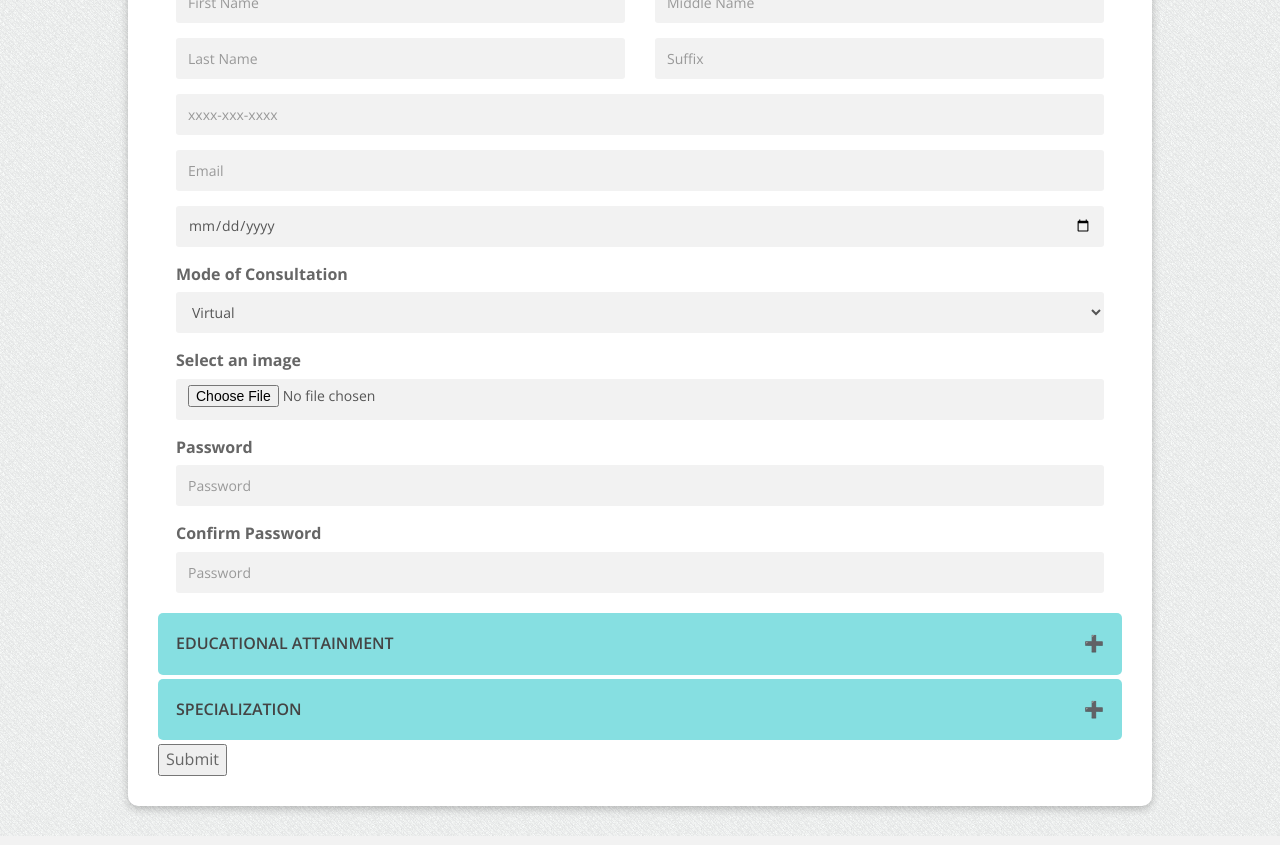
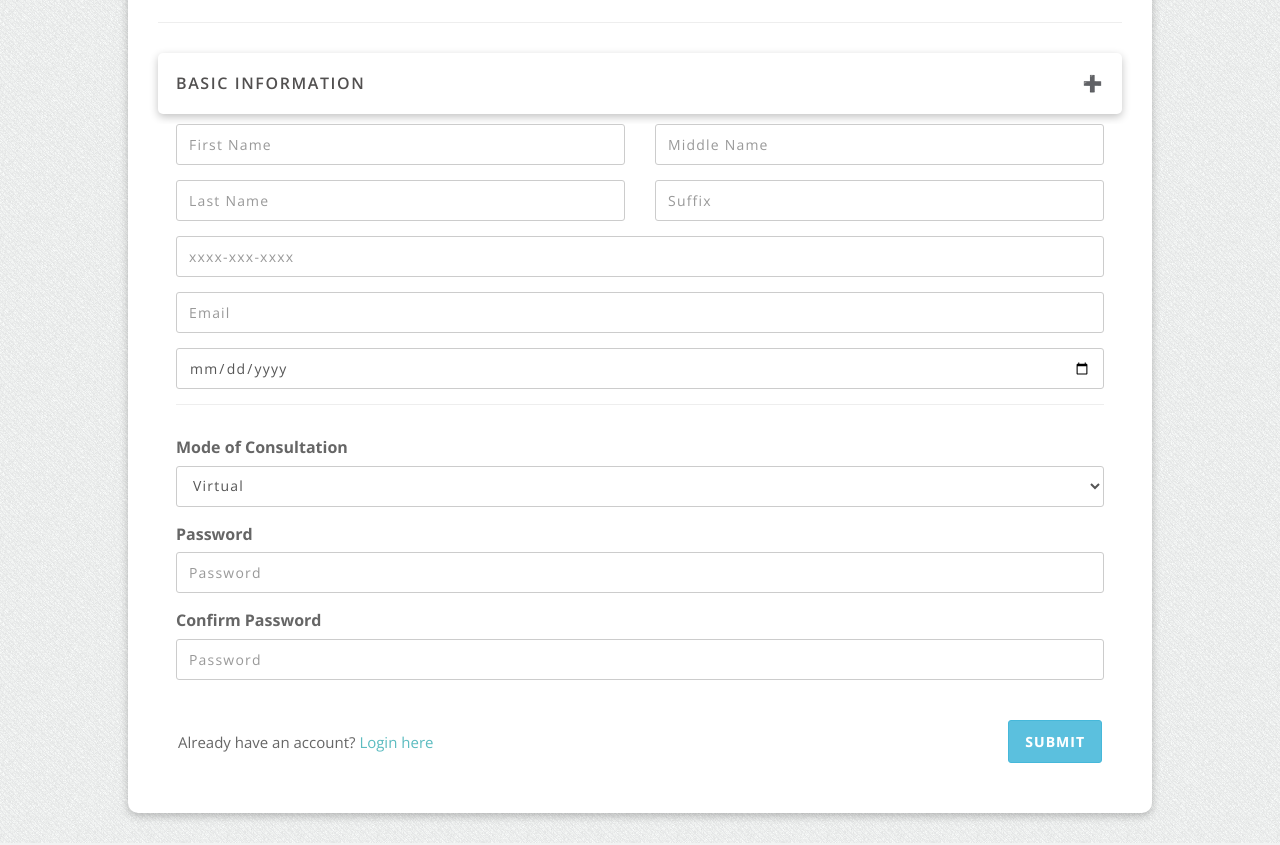
Before and after one commit to DamnitsAlvin/HealthLab, a React (Create React App) app in the folder front/: page /registerdoctor in a window 1280 px wide. Shown: the part 300-1145 px from the top of the page. Built offline with nearby package versions, Linux system fonts and the light colour scheme.

Commit message:
service/doctor/patient sign up

```diff
--- a/front/src/index.css
+++ b/front/src/index.css
@@ -228,9 +228,9 @@ padding-top:50px;
 }
 /* Service register screen */
 .accordion{
-  background-color: #6bd8dbd0;
-  margin-bottom: 4px;
-  color: #444;
+  background-color: #ffffff;
+  margin-bottom: 10px;
+  color: rgb(53, 53, 53);
   cursor: pointer;
   padding: 18px;
   width: 100%;
@@ -239,11 +239,19 @@ padding-top:50px;
   outline: none;
   transition: 0.4s;
   border-radius: 5px;
-  font-weight: 600;
-  border:
+  font-weight: 550;
+  box-shadow: rgba(0, 0, 0, 0.24) 0px 3px 8px;
+  letter-spacing: 1.6px;
+  color: rgb(82, 80, 80);
+
+
+}
+
+.wew{
+  padding:10px;
 }
 .active, .accordion:hover {
-  background-color: #ccc;
+  background-color: rgb(243, 241, 241);
 }
 .accordion-item {
   margin-top:10px;
@@ -282,12 +290,15 @@ textarea{
 }
   .form-control{
   height: 41px;
-  background: #f2f2f2;
+  letter-spacing: 1.2px;
+  background: #ffffff;
   box-shadow: none !important;
-  border: none;
+  border-style: rgb(0, 0, 0);
+  border-width: 1px;
+  font-weight: 500;
 }
 .form-control:focus{
-  background: #e2e2e2;
+  background: #ffffff;
 }
   .form-control, .btn{
       border-radius: 3px;
@@ -706,3 +717,7 @@ table.table .avatar {
 .cancelButton{
   margin-right:10px;
 }
+hr{
+
+  margin-bottom: 30px;
+}
--- a/front/src/screens/registerDoctor.js
+++ b/front/src/screens/registerDoctor.js
@@ -97,6 +97,9 @@ export default function RegisterDoctor(){
     return(
         <form method="post" onSubmit={submitHandler}>
             <div className="centerContainer">
+                 <h2>Register here</h2>
+		        <p>Please fill in this form to create an account</p>
+		        <hr/>
                 <Accordion title="Basic Information" active={true}>
                 <div className="form-group">
                     <div className="row">
@@ -120,6 +123,8 @@ export default function RegisterDoctor(){
                 <div className="form-group">
                     <input type="date" className="form-control" name="birthday" placeholder="Birthday" onChange={BasicInformationInputHandler}/>
                 </div>
+                <hr/>
+
 
                 <div className="form-group">
                         <label className="col-form-label col-4">Mode of Consultation</label>
@@ -130,12 +135,6 @@ export default function RegisterDoctor(){
                         </select>
                 </div>
 
-                <div className="form-group">
-                    <label className="col-form-label col-4">Select an image</label>
-                    <div className="row">
-                        <div className="col-xs-12"><input type="file" className="form-control" name="doctor_image" placeholder="Zipcode" onChange={BasicInformationInputHandler}/></div>
-                    </div>
-                </div>
 
                 <div className="form-group">
                 <label className="col-form-label col-4">Password</label>
@@ -160,51 +159,14 @@ export default function RegisterDoctor(){
 
 
                 </Accordion>
-                <Accordion title="Educational Attainment">
 
-                    <div className="form-group">
-                         <div className="col-xs-6">
-                            <label className="col-form-label col-4">Degree</label>
-                            <select className="form-control" name="Degree" onChange={EducInformationInputHandler}>
-                                <option value="Undergraduate">Undergraduate</option>
-                                <option value="Bachelor">Bachelor</option>
-                                <option value="Masteral">Masteral</option>
-                                <option value="Doctorate">Doctorate</option>
-                            </select>
-                        </div>
 
-                        <div className="col-xs-6">
-                            <label className="col-form-label col-4">Course  </label>
-                            <input type="text" className="form-control " name="Course" placeholder="Course"  required="required" onChange={EducInformationInputHandler}/>
-                        </div>
+                <div className="form-group">
+                    <div className="hint-text">Already have an account? <a href="/signin">Login here</a></div>
+                    <div className="leftSubmit">
+                        <button type="submit" className="btn btn-info btn-lg" >Submit</button>
                     </div>
-
-                    <div className="form-group">
-                        <div className="col-xs-6">
-                            <label className="col-form-label col-4">School </label>
-                            <input type="text" className="form-control  col-xs-12" name="School_name" placeholder="School name"  required="required" onChange={EducInformationInputHandler}/>
-                        </div>
-                        <div className="col-xs-6">
-                            <label className="col-form-label col-4">Graduation Date</label>
-                            <input type="date" className="form-control" name="Grad_date" placeholder="Graduation" onChange={EducInformationInputHandler}/>
-                        </div>
-                    </div>
-                </Accordion>
-
-                <Accordion title="Specialization">
-                    <div className="form-group">
-                        <div className="col-xs-6">
-                            <label className="col-form-label col-4">Specialty</label>
-                            <input type="text" className="form-control " onChange={specializationHandler} name="specialization" placeholder="Specialty"  required="required" />
-                         </div>
-
-                        <div className="col-xs-6">
-                            <label className="col-form-label col-4">Sub-specialization </label>
-                            <input type="text" className="form-control " onChange={specializationHandler} name="sub_specialization" placeholder="Sub-specialization"  required="required" />
-                        </div>
-                    </div>
-                </Accordion>
-                <input type="submit" className=""></input>
+                </div>
             </div>
 
         </form>
```
